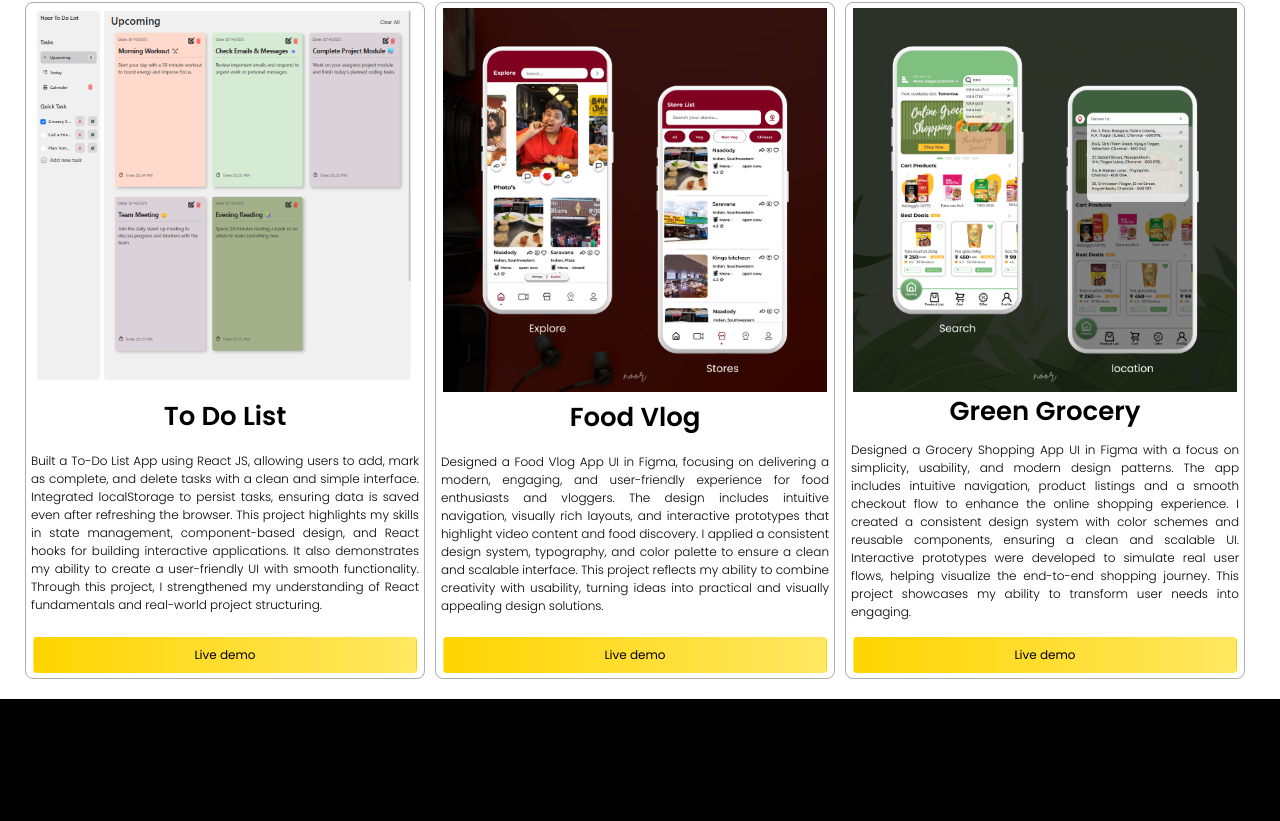
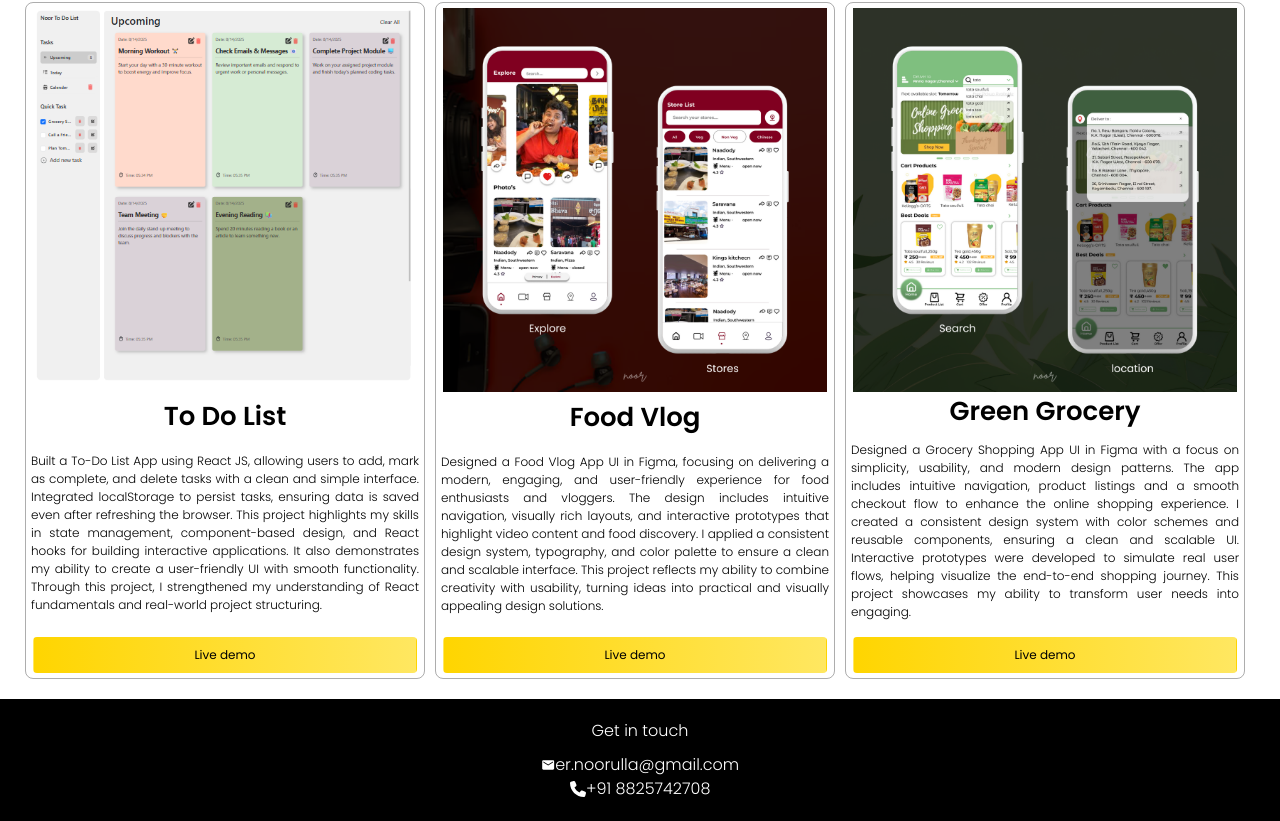
Before and after one commit to NoorullaSD/My-Portfolio, a React (Vite) app: page / in a window 1280 px wide. Shown: the part 2209-3030 px from the top of the page. Before the commit the page ends 2908 px from the top, so only its background shows below. Built offline with nearby package versions, Linux system fonts and the light colour scheme.

Commit message:
email changes for android and ios

```diff
--- /dev/null
+++ b/src/components/contactUs.jsx
@@ -0,0 +1,19 @@
+import "../styles/contactUs.css"
+import { MdEmail } from "react-icons/md";
+import { FaPhone } from "react-icons/fa6";
+function ContactUs() {
+    return (
+        <div className="contactUsContainer">
+            <p className="projectsPoppinsSubText">Get in touch</p>
+            <div className="emailContainer">
+                <MdEmail color="white" />
+                <p className="projectsPoppinsSubText">er.noorulla@gmail.com</p>
+            </div>
+            <div className="phoneContainer">
+                <FaPhone color="white" />
+                <p className="projectsPoppinsSubText">+91 8825742708</p>
+            </div>
+        </div>
+    )
+}
+export default ContactUs
--- a/src/components/dashboard.jsx
+++ b/src/components/dashboard.jsx
@@ -7,6 +7,7 @@ import Experience from "./experience";
 import TeckStack from "./techStack";
 import Projects from "./projects";
 import { useEffect, useState } from "react";
+import ContactUs from "./contactUs";
 
 
 
@@ -68,6 +69,7 @@ function DashBoard() {
             <Experience />
             <TeckStack />
             <Projects />
+            <ContactUs />
         </div>
     )
 }
--- a/src/components/navBar.jsx
+++ b/src/components/navBar.jsx
@@ -20,6 +20,23 @@ function NavBar() {
         window.addEventListener("resize", handleResize);
         return () => window.removeEventListener("resize", handleResize);
     }, []);
+
+    const openEmail = () => {
+        const userAgent = navigator.userAgent || navigator.vendor || window.opera;
+
+        // ✅ If Android (try Gmail app via intent first)
+        if (/android/i.test(userAgent)) {
+            window.location.href =
+                "intent://compose?to=er.noorulla@gmail.com#Intent;scheme=mailto;package=com.google.android.gm;end";
+            setTimeout(() => {
+                // fallback if Gmail not available
+                window.location.href = "mailto:er.noorulla@gmail.com";
+            }, 800);
+        } else {
+            // ✅ For iOS & other devices → use mailto
+            window.location.href = "mailto:er.noorulla@gmail.com";
+        }
+    };
 
     return (
         <div className={windowWidth >= 800 ? "navBarContainer" : "navBarminContainer"}>
@@ -133,9 +150,7 @@ function NavBar() {
                                         style={{ textDecoration: "none", color: "inherit" }}
                                     >
                                         <p key={index}
-                                            onClick={() =>
-                                                window.open("https://mail.google.com/mail/?view=cm&fs=1&to=er.noorulla@gmail.com", "_blank")
-                                            }
+                                            onClick={openEmail}
                                             className="menus poppinsNavBarText">
                                             {item?.name}
                                         </p>
--- /dev/null
+++ b/src/styles/contactUs.css
@@ -0,0 +1,50 @@
+.contactPoppinsHeaderTex {
+    font-weight: 700;
+    font-size: 36px;
+    color: white;
+}
+
+.contactPoppinsHeaderText {
+    font-weight: 700;
+    font-size: 26px;
+    color: white;
+}
+
+.contactPoppinsTinyText {
+    font-weight: 100;
+    font-size: 12px;
+    color: white;
+    padding-top: 10px;
+}
+
+.projectsPoppinsSubText {
+    font-weight: 100;
+    font-size: 16px;
+    color: white;
+}
+
+
+.contactUsContainer {
+    background: black;
+    padding-top: 20px;
+    padding-bottom: 20px;
+    width: 100%;
+    display: flex;
+    align-items: center;
+    flex-direction: column;
+}
+
+.emailContainer {
+    display: flex;
+    align-items: center;
+    width: 15.5%;
+    justify-content: space-between;
+    margin-top: 10px;
+}
+
+.phoneContainer {
+    display: flex;
+    align-items: center;
+    width: 11%;
+    justify-content: space-between;
+}
```
